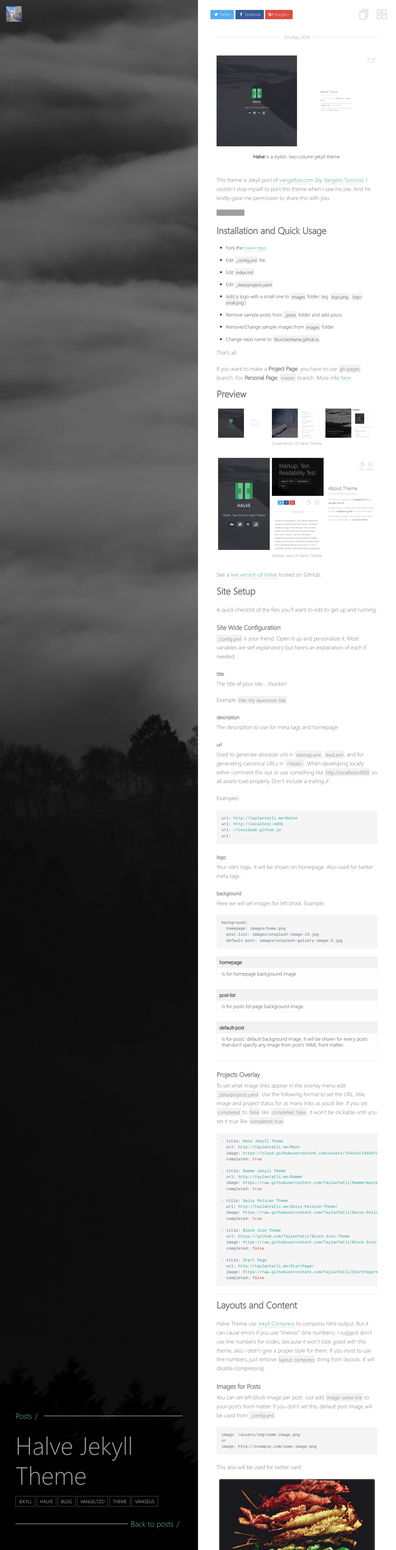
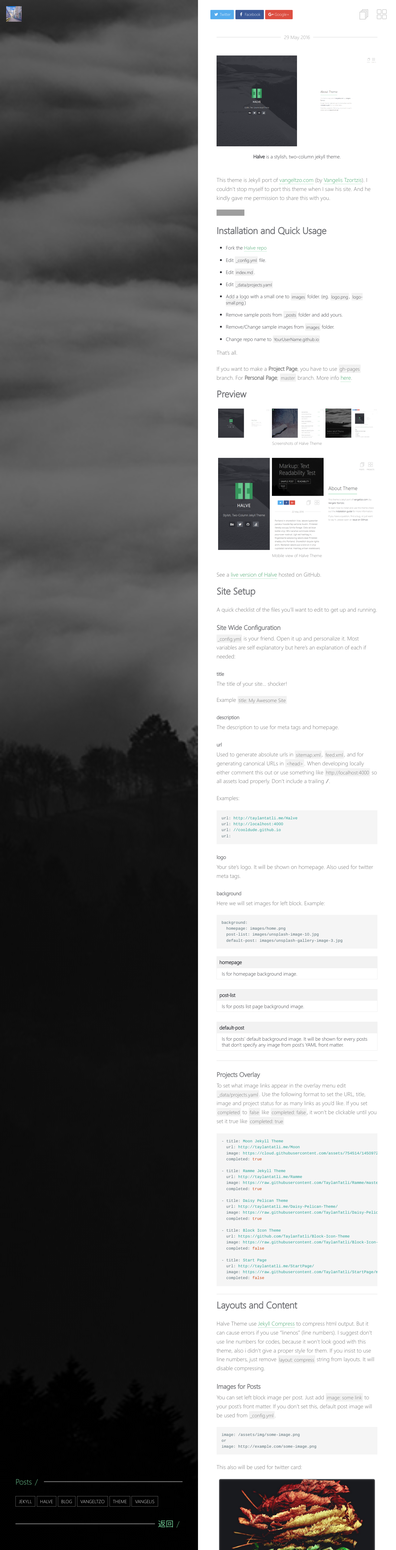
Before and after one commit to IleaderSKing/Blog, a Jekyll site: the page built from _posts/2016-05-29-halve-theme.md, in a window 1280 px wide. Shown: the whole page at 31% size. Built offline with Jekyll 4.4.1, drawn with Linux system fonts in a browser that asks for light colours; grey boxes are pictures that could not be loaded.

Commit message:
更新文字

```diff
--- a/_layouts/home.html
+++ b/_layouts/home.html
@@ -25,11 +25,11 @@
 
   <div class="block-right">
     <a href="{{ site.url }}/posts" title="posts" class="posts-menu-icon"></a>
-    <span class="posts-link">POSTS</span>
+    <span class="posts-link">文章</span>
     <a title="project" class="projects-menu-icon">
       <span></span>
     </a>
-    <span class="projects-link">PROJECTS</span>
+    <span class="projects-link">项目</span>
     <div class="content">
       <div class="about-info">
         {{ content }}
--- a/_layouts/post.html
+++ b/_layouts/post.html
@@ -20,7 +20,7 @@
               {% endunless %}
             {% endfor %}
           </ul>
-          <div class="section-line reverse"><a href="{{ site.url}}/posts">Back to posts</a> <em>/</em></div>
+          <div class="section-line reverse"><a href="{{ site.url}}/posts">返回</a> <em>/</em></div>
         </div>
       </div>
     </div>
--- a/_posts/2016-05-29-halve-theme.md
+++ b/_posts/2016-05-29-halve-theme.md
@@ -1,6 +1,6 @@
 ---
 layout: post
-title:  "Halve Jekyll Theme"
+title:  ""
 date:   2016-05-29
 excerpt: "Stylish, two-column Jekyll theme for your blog."
 tag:
```
Also changed, not shown: images/logo.png.
